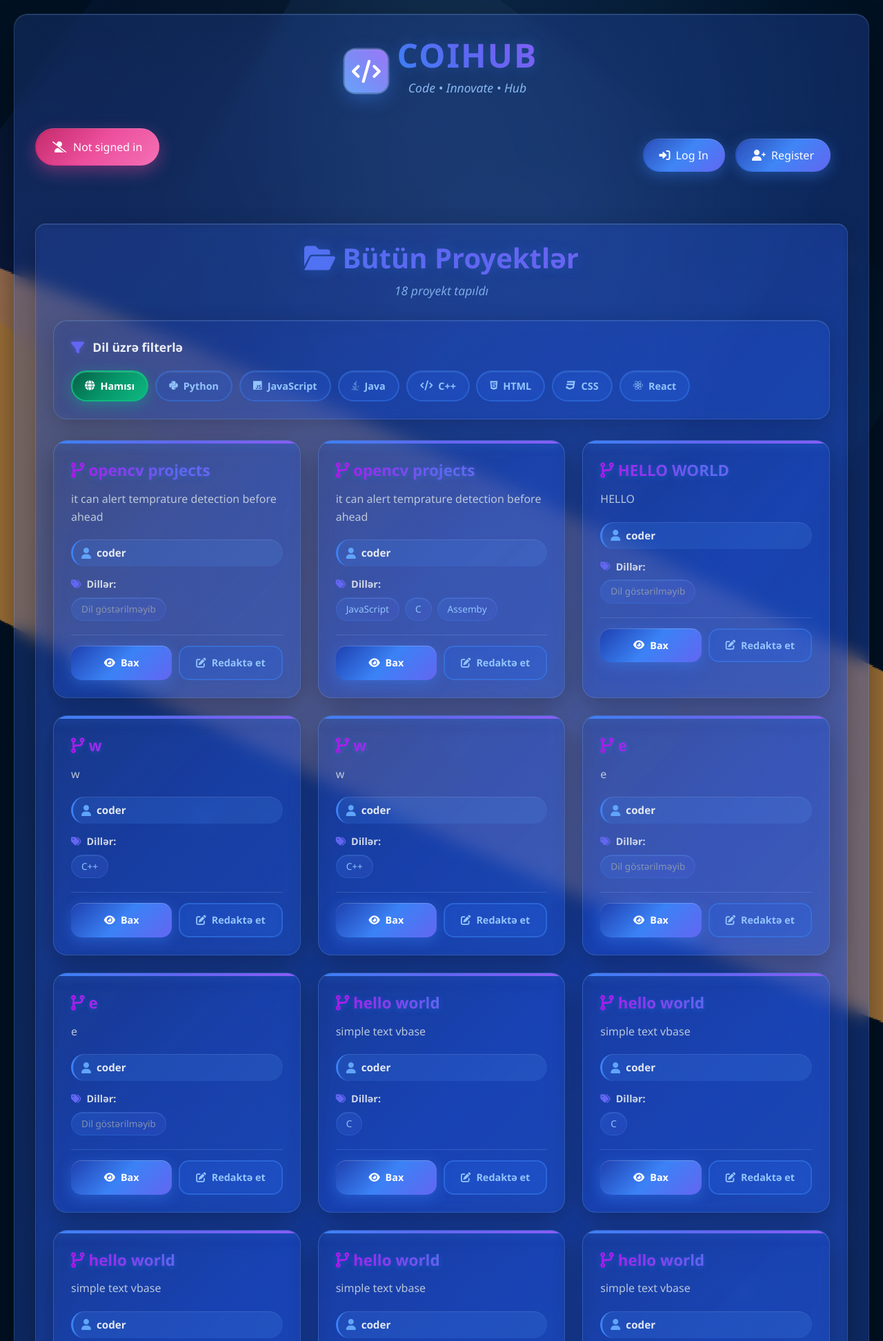
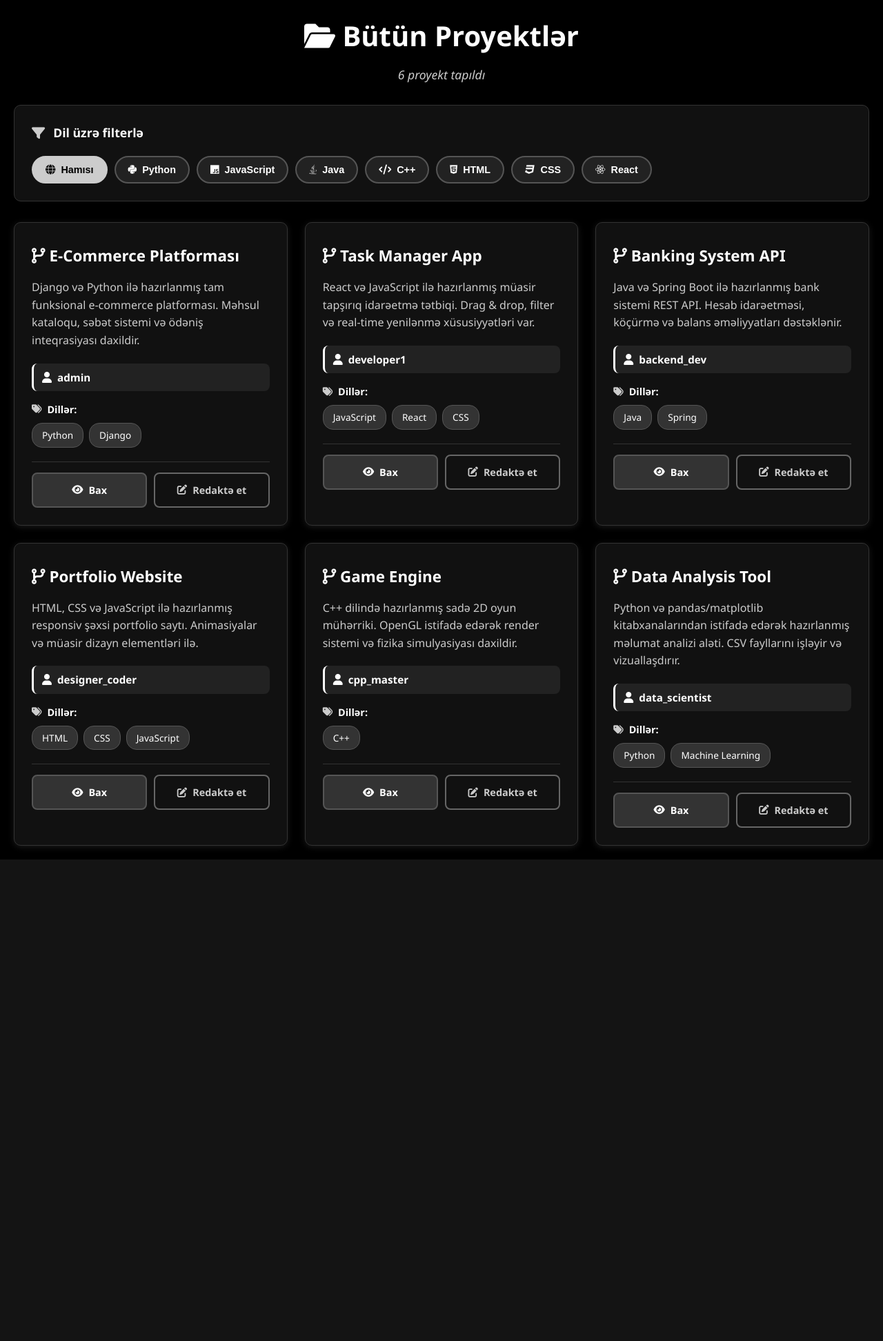
Before and after one commit to codedev0110/COIHUB, a Django app: page / in a window 1280 px wide. Shown: the top 1944 px of the page at 69% size. After the commit the page ends 1246 px from the top, so only its background shows below. Run offline with Django 3.2, Linux system fonts and the light colour scheme; data comes from the database, SQL or seed files in the repository; some libraries are stand-ins or nearby versions.

Commit message:
some design changes(minimalism)

```diff
--- a/auctions/templates/auctions/index.html
+++ b/auctions/templates/auctions/index.html
@@ -1,7 +1,25 @@
-{% extends "auctions/layout.html" %}
+<!DOCTYPE html>
+<html lang="az">
+<head>
+    <meta charset="UTF-8">
+    <meta name="viewport" content="width=device-width, initial-scale=1.0">
+    <title>Bütün Proyektlər</title>
+    <link rel="stylesheet" href="https://cdnjs.cloudflare.com/ajax/libs/font-awesome/6.0.0/css/all.min.css">
+    <style>
+        * {
+            margin: 0;
+            padding: 0;
+            box-sizing: border-box;
+        }
 
-{% block body %}
-<style>
+        body {
+            font-family: 'Segoe UI', Tahoma, Geneva, Verdana, sans-serif;
+            background-color: #000000;
+            color: #ffffff;
+            line-height: 1.6;
+            padding: 20px;
+        }
+
         .projects-grid {
             display: grid;
             grid-template-columns: repeat(auto-fill, minmax(350px, 1fr));
@@ -10,53 +28,31 @@
         }
 
         .project-card {
-        background: linear-gradient(135deg, rgba(30, 58, 138, 0.2) 0%, rgba(29, 78, 216, 0.25) 50%, rgba(37, 99, 235, 0.2) 100%);
-        backdrop-filter: blur(12px);
-        border-radius: 20px;
+            background: #111111;
+            border-radius: 10px;
             padding: 25px;
-        box-shadow:
-            0 10px 40px rgba(0, 0, 0, 0.3),
-            inset 0 1px 0 rgba(255, 255, 255, 0.1);
-        transition: all 0.3s cubic-bezier(0.4, 0, 0.2, 1);
-        border: 1px solid rgba(147, 197, 253, 0.2);
+            box-shadow: 0 2px 10px rgba(255, 255, 255, 0.1);
+            transition: all 0.3s ease;
+            border: 1px solid #333333;
             position: relative;
-        overflow: hidden;
-    }
-
-    .project-card::before {
-        content: '';
-        position: absolute;
-        top: 0;
-        left: 0;
-        width: 100%;
-        height: 4px;
-        background: linear-gradient(45deg, #3b82f6, #6366f1, #8b5cf6);
-        border-radius: 20px 20px 0 0;
-        box-shadow: 0 0 15px rgba(59, 130, 246, 0.6);
         }
 
         .project-card:hover {
-        transform: translateY(-8px) scale(1.02);
-        box-shadow:
-            0 20px 60px rgba(59, 130, 246, 0.4),
-            inset 0 1px 0 rgba(255, 255, 255, 0.2);
-        border-color: rgba(147, 197, 253, 0.4);
+            transform: translateY(-3px);
+            box-shadow: 0 4px 20px rgba(255, 255, 255, 0.15);
+            border-color: #555555;
         }
 
         .project-title {
-        color: rgba(248, 250, 252, 0.95);
+            color: #ffffff;
             font-size: 1.4rem;
             font-weight: 700;
             margin-bottom: 15px;
             margin-top: 5px;
-        background: linear-gradient(45deg, #c606ec, #6366f1, #8b5cf6);
-        -webkit-background-clip: text;
-        -webkit-text-fill-color: transparent;
-        text-shadow: 0 2px 10px rgba(59, 130, 246, 0.3);
         }
 
         .project-desc {
-        color: rgba(203, 213, 225, 0.9);
+            color: #cccccc;
             margin-bottom: 20px;
             line-height: 1.6;
             font-size: 1rem;
@@ -68,19 +64,18 @@
             gap: 8px;
             margin-bottom: 15px;
             padding: 8px 12px;
-        background: linear-gradient(135deg, rgba(59, 130, 246, 0.2) 0%, rgba(96, 165, 250, 0.15) 100%);
-        border-radius: 20px;
-        border-left: 3px solid #3b82f6;
-        box-shadow: inset 0 1px 0 rgba(255, 255, 255, 0.1);
+            background: #222222;
+            border-radius: 8px;
+            border-left: 3px solid #ffffff;
         }
 
         .project-author i {
-        color: #60a5fa;
+            color: #ffffff;
             font-size: 1rem;
         }
 
         .project-author-text {
-        color: rgba(248, 250, 252, 0.9);
+            color: #ffffff;
             font-weight: 600;
             font-size: 0.95rem;
         }
@@ -90,7 +85,7 @@
         }
 
         .languages-label {
-        color: rgba(226, 232, 240, 0.9);
+            color: #ffffff;
             font-weight: 600;
             margin-bottom: 8px;
             display: flex;
@@ -100,7 +95,7 @@
         }
 
         .languages-label i {
-        color: #6366f1;
+            color: #cccccc;
         }
 
         .languages-tags {
@@ -110,23 +105,19 @@
         }
 
         .language-tag {
-        background: linear-gradient(135deg, rgba(59, 130, 246, 0.2) 0%, rgba(99, 102, 241, 0.15) 100%);
-        color: #93c5fd;
+            background: #333333;
+            color: #ffffff;
             padding: 6px 14px;
-        border-radius: 18px;
+            border-radius: 15px;
             font-size: 0.85rem;
             font-weight: 500;
-        border: 1px solid rgba(59, 130, 246, 0.3);
+            border: 1px solid #555555;
             transition: all 0.3s ease;
-        box-shadow: inset 0 1px 0 rgba(255, 255, 255, 0.1);
         }
 
         .language-tag:hover {
-        background: linear-gradient(135deg, rgba(59, 130, 246, 0.3) 0%, rgba(99, 102, 241, 0.25) 100%);
+            background: #444444;
             transform: translateY(-1px);
-        box-shadow:
-            0 5px 15px rgba(59, 130, 246, 0.3),
-            inset 0 1px 0 rgba(255, 255, 255, 0.2);
         }
 
         .project-actions {
@@ -134,13 +125,13 @@
             gap: 10px;
             margin-top: 20px;
             padding-top: 15px;
-        border-top: 1px solid rgba(147, 197, 253, 0.2);
+            border-top: 1px solid #333333;
         }
 
         .action-btn {
             flex: 1;
             padding: 12px 16px;
-        border-radius: 15px;
+            border-radius: 8px;
             border: none;
             font-weight: 600;
             cursor: pointer;
@@ -152,79 +143,55 @@
             justify-content: center;
             gap: 8px;
             font-size: 0.9rem;
-        position: relative;
-        overflow: hidden;
-    }
-
-    .action-btn::before {
-        content: '';
-        position: absolute;
-        top: 0;
-        left: -100%;
-        width: 100%;
-        height: 100%;
-        background: linear-gradient(90deg, transparent, rgba(255, 255, 255, 0.2), transparent);
-        transition: left 0.5s;
-    }
-
-    .action-btn:hover::before {
-        left: 100%;
         }
 
         .btn-primary-custom {
-        background: linear-gradient(135deg, #1e40af 0%, #3b82f6 50%, #6366f1 100%);
-        color: white;
-        box-shadow:
-            0 5px 20px rgba(59, 130, 246, 0.4),
-            inset 0 1px 0 rgba(255, 255, 255, 0.2);
+            background: #333333;
+            color: #ffffff;
+            border: 2px solid #555555;
         }
 
         .btn-outline-custom {
-        background: rgba(59, 130, 246, 0.1);
-        border: 2px solid rgba(59, 130, 246, 0.5);
-        color: #93c5fd;
-        backdrop-filter: blur(5px);
+            background: transparent;
+            border: 2px solid #666666;
+            color: #cccccc;
         }
 
         .action-btn:hover {
             transform: translateY(-2px);
-        box-shadow:
-            0 8px 30px rgba(59, 130, 246, 0.5),
-            inset 0 1px 0 rgba(255, 255, 255, 0.3);
             text-decoration: none;
-        color: white;
+        }
+
+        .btn-primary-custom:hover {
+            background: #555555;
+            color: #ffffff;
+            border-color: #777777;
         }
 
         .btn-outline-custom:hover {
-        background: linear-gradient(135deg, #1e40af 0%, #3b82f6 50%, #6366f1 100%);
-        color: white;
-        border-color: #3b82f6;
+            background: #444444;
+            color: #ffffff;
+            border-color: #888888;
         }
 
         .no-projects {
             text-align: center;
             padding: 60px 20px;
-        color: rgba(203, 213, 225, 0.8);
+            color: #cccccc;
             font-size: 1.2rem;
-        background: linear-gradient(135df, rgba(30, 58, 138, 0.15) 0%, rgba(29, 78, 216, 0.2) 50%, rgba(37, 99, 235, 0.15) 100%);
-        border-radius: 20px;
-        backdrop-filter: blur(8px);
-        border: 1px solid rgba(147, 197, 253, 0.2);
-        box-shadow:
-            0 8px 32px rgba(0, 0, 0, 0.2),
-            inset 0 1px 0 rgba(255, 255, 255, 0.1);
+            background: #111111;
+            border-radius: 10px;
+            border: 1px solid #333333;
         }
 
         .no-projects i {
             font-size: 3rem;
-        color: #6366f1;
+            color: #666666;
             margin-bottom: 20px;
-        opacity: 0.8;
-        filter: drop-shadow(0 0 10px rgba(99, 102, 241, 0.5));
         }
 
         .no-projects h3 {
-        color: rgba(248, 250, 252, 0.9);
+            color: #ffffff;
             margin-bottom: 15px;
         }
 
@@ -234,32 +201,25 @@
         }
 
         .projects-header h2 {
-        background: linear-gradient(45deg, #3b82f6, #6366f1, #8b5cf6);
-        -webkit-background-clip: text;
-        -webkit-text-fill-color: transparent;
+            color: #ffffff;
             font-size: 2.5rem;
             font-weight: bold;
             margin-bottom: 10px;
-        text-shadow: 0 0 20px rgba(59, 130, 246, 0.3);
         }
 
         .projects-count {
-        color: rgba(147, 197, 253, 0.8);
+            color: #cccccc;
             font-style: italic;
             font-size: 1.1rem;
         }
 
         /* Filter section styles */
         .filter-section {
-        background: linear-gradient(135deg, rgba(30, 58, 138, 0.2) 0%, rgba(29, 78, 216, 0.25) 50%, rgba(37, 99, 235, 0.2) 100%);
-        backdrop-filter: blur(12px);
-        border-radius: 20px;
+            background: #111111;
+            border-radius: 10px;
             padding: 25px;
             margin-bottom: 30px;
-        border: 1px solid rgba(147, 197, 253, 0.2);
-        box-shadow:
-            0 8px 32px rgba(0, 0, 0, 0.2),
-            inset 0 1px 0 rgba(255, 255, 255, 0.1);
+            border: 1px solid #333333;
         }
 
         .filter-header {
@@ -267,15 +227,14 @@
             align-items: center;
             gap: 12px;
             margin-bottom: 20px;
-        color: rgba(248, 250, 252, 0.95);
+            color: #ffffff;
             font-weight: 700;
             font-size: 1.1rem;
         }
 
         .filter-header i {
-        color: #6366f1;
+            color: #cccccc;
             font-size: 1.2rem;
-        filter: drop-shadow(0 0 5px rgba(99, 102, 241, 0.5));
         }
 
         .language-filters {
@@ -287,10 +246,10 @@
 
         .filter-btn {
             padding: 10px 18px;
-        border-radius: 25px;
-        border: 2px solid rgba(59, 130, 246, 0.4);
-        background: rgba(59, 130, 246, 0.1);
-        color: #93c5fd;
+            border-radius: 20px;
+            border: 2px solid #555555;
+            background: #222222;
+            color: #ffffff;
             font-weight: 600;
             cursor: pointer;
             transition: all 0.3s ease;
@@ -298,78 +257,48 @@
             display: flex;
             align-items: center;
             gap: 8px;
-        backdrop-filter: blur(5px);
-        position: relative;
-        overflow: hidden;
-        box-shadow: inset 0 1px 0 rgba(255, 255, 255, 0.1);
-    }
-
-    .filter-btn::before {
-        content: '';
-        position: absolute;
-        top: 0;
-        left: -100%;
-        width: 100%;
-        height: 100%;
-        background: linear-gradient(90deg, transparent, rgba(255, 255, 255, 0.1), transparent);
-        transition: left 0.5s;
-    }
-
-    .filter-btn:hover::before {
-        left: 100%;
         }
 
         .filter-btn:hover {
-        background: linear-gradient(135deg, rgba(59, 130, 246, 0.2) 0%, rgba(99, 102, 241, 0.15) 100%);
+            background: #333333;
             transform: translateY(-2px);
-        border-color: #3b82f6;
-        box-shadow:
-            0 5px 20px rgba(59, 130, 246, 0.3),
-            inset 0 1px 0 rgba(255, 255, 255, 0.2);
+            border-color: #666666;
         }
 
         .filter-btn.active {
-        background: linear-gradient(135deg, #1e40af 0%, #3b82f6 50%, #6366f1 100%);
-        color: white;
-        border-color: #3b82f6;
-        box-shadow:
-            0 5px 20px rgba(59, 130, 246, 0.4),
-            inset 0 1px 0 rgba(255, 255, 255, 0.2);
+            background: #ffffff;
+            color: #000000;
+            border-color: #ffffff;
         }
 
         .filter-btn.all-filter {
-        background: linear-gradient(135deg, rgba(16, 185, 129, 0.1) 0%, rgba(6, 182, 212, 0.1) 100%);
-        border-color: rgba(16, 185, 129, 0.4);
-        color: #6ee7b7;
+            background: #222222;
+            border-color: #666666;
+            color: #ffffff;
         }
 
         .filter-btn.all-filter:hover {
-        background: linear-gradient(135deg, rgba(16, 185, 129, 0.2) 0%, rgba(6, 182, 212, 0.15) 100%);
-        border-color: #10b981;
+            background: #333333;
+            border-color: #777777;
         }
 
         .filter-btn.all-filter.active {
-        background: linear-gradient(135deg, #065f46 0%, #059669 50%, #10b981 100%);
-        color: white;
-        border-color: #10b981;
-        box-shadow:
-            0 5px 20px rgba(16, 185, 129, 0.4),
-            inset 0 1px 0 rgba(255, 255, 255, 0.2);
+            background: #cccccc;
+            color: #000000;
+            border-color: #cccccc;
         }
 
         .clear-filters {
-        background: linear-gradient(135df, rgba(239, 68, 68, 0.1) 0%, rgba(248, 113, 113, 0.1) 100%);
-        color: #fca5a5;
-        border-color: rgba(239, 68, 68, 0.4);
+            background: #222222;
+            color: #cccccc;
+            border-color: #555555;
         }
 
         .clear-filters:hover {
-        background: linear-gradient(135deg, #dc2626 0%, #ef4444 50%, #f87171 100%);
-        color: white;
+            background: #333333;
+            color: #ffffff;
             transform: translateY(-2px);
-        box-shadow:
-            0 5px 20px rgba(239, 68, 68, 0.4),
-            inset 0 1px 0 rgba(255, 255, 255, 0.2);
+            border-color: #666666;
         }
 
         /* Hide/show animation for filtered projects */
@@ -394,6 +323,10 @@
 
         /* Responsive design */
         @media (max-width: 768px) {
+            body {
+                padding: 15px;
+            }
+
             .projects-grid {
                 grid-template-columns: 1fr;
                 gap: 20px;
@@ -424,20 +357,22 @@
             .filter-section {
                 padding: 20px;
             }
+
+            .projects-header h2 {
+                font-size: 2rem;
+            }
         }
     </style>
-
+</head>
+<body>
     <div class="projects-header">
         <h2><i class="fas fa-folder-open"></i> Bütün Proyektlər</h2>
-    {% if projects %}
         <p class="projects-count">
-            <span id="total-count">{{ projects|length }}</span> proyekt tapıldı
+            <span id="total-count">6</span> proyekt tapıldı
         </p>
-    {% endif %}
     </div>
 
     <!-- Language Filter Section -->
-{% if projects %}
     <div class="filter-section">
         <div class="filter-header">
             <i class="fas fa-filter"></i>
@@ -449,17 +384,6 @@
                 Hamısı
             </button>
 
-        {% comment %}
-        <!-- Backend-də bu şəkildə unique language-ləri göndərmək lazımdır -->
-        {% for language in unique_languages %}
-        <button class="filter-btn" data-language="{{ language.name }}">
-            <i class="fas fa-code"></i>
-            {{ language.name }}
-        </button>
-        {% endfor %}
-        {% endcomment %}
-
-        <!-- Demo üçün statik dillər -->
             <button class="filter-btn" data-language="Python">
                 <i class="fab fa-python"></i>
                 Python
@@ -495,23 +419,20 @@
             </button>
         </div>
     </div>
-{% endif %}
 
-{% if projects %}
     <div class="projects-grid" id="projects-grid">
-        {% for project in projects %}
-            <div class="project-card"
-                 data-languages="{% for language in project.languages.all %}{{ language.name }}{% if not forloop.last %},{% endif %}{% endfor %}">
+        <!-- Sample Project Cards -->
+        <div class="project-card" data-languages="Python,Django">
             <h2 class="project-title">
                 <i class="fas fa-code-branch"></i>
-                    {{ project.title }}
+                E-Commerce Platforması
             </h2>
 
-                <p class="project-desc">{{ project.description|truncatewords:20 }}</p>
+            <p class="project-desc">Django və Python ilə hazırlanmış tam funksional e-commerce platforması. Məhsul kataloqu, səbət sistemi və ödəniş inteqrasiyası daxildir.</p>
 
             <div class="project-author">
                 <i class="fas fa-user"></i>
-                    <span class="project-author-text">{{ project.author.username }}</span>
+                <span class="project-author-text">admin</span>
             </div>
 
             <div class="project-languages">
@@ -520,16 +441,13 @@
                     Dillər:
                 </div>
                 <div class="languages-tags">
-                        {% for language in project.languages.all %}
-                            <span class="language-tag">{{ language.name }}</span>
-                        {% empty %}
-                            <span class="language-tag" style="color: rgba(156, 163, 175, 0.8);">Dil göstərilməyib</span>
-                        {% endfor %}
+                    <span class="language-tag">Python</span>
+                    <span class="language-tag">Django</span>
                 </div>
             </div>
 
             <div class="project-actions">
-                    <a href="{% url 'view_project' project_id=project.id %}" class="action-btn btn-primary-custom">
+                <a href="#" class="action-btn btn-primary-custom">
                     <i class="fas fa-eye"></i> Bax
                 </a>
                 <a href="#" class="action-btn btn-outline-custom">
@@ -537,15 +455,178 @@
                 </a>
             </div>
         </div>
-        {% endfor %}
+
+        <div class="project-card" data-languages="JavaScript,React,CSS">
+            <h2 class="project-title">
+                <i class="fas fa-code-branch"></i>
+                Task Manager App
+            </h2>
+
+            <p class="project-desc">React və JavaScript ilə hazırlanmış müasir tapşırıq idarəetmə tətbiqi. Drag & drop, filter və real-time yenilənmə xüsusiyyətləri var.</p>
+
+            <div class="project-author">
+                <i class="fas fa-user"></i>
+                <span class="project-author-text">developer1</span>
             </div>
-{% else %}
-    <div class="no-projects">
-        <i class="fas fa-folder-open"></i>
-        <h3>Heç bir proyekt tapılmadı</h3>
-        <p>İlk proyektinizi yaradın ki, burada görünsün!</p>
+
+            <div class="project-languages">
+                <div class="languages-label">
+                    <i class="fas fa-tags"></i>
+                    Dillər:
                 </div>
-{% endif %}
+                <div class="languages-tags">
+                    <span class="language-tag">JavaScript</span>
+                    <span class="language-tag">React</span>
+                    <span class="language-tag">CSS</span>
+                </div>
+            </div>
+
+            <div class="project-actions">
+                <a href="#" class="action-btn btn-primary-custom">
+                    <i class="fas fa-eye"></i> Bax
+                </a>
+                <a href="#" class="action-btn btn-outline-custom">
+                    <i class="fas fa-edit"></i> Redaktə et
+                </a>
+            </div>
+        </div>
+
+        <div class="project-card" data-languages="Java,Spring">
+            <h2 class="project-title">
+                <i class="fas fa-code-branch"></i>
+                Banking System API
+            </h2>
+
+            <p class="project-desc">Java və Spring Boot ilə hazırlanmış bank sistemi REST API. Hesab idarəetməsi, köçürmə və balans əməliyyatları dəstəklənir.</p>
+
+            <div class="project-author">
+                <i class="fas fa-user"></i>
+                <span class="project-author-text">backend_dev</span>
+            </div>
+
+            <div class="project-languages">
+                <div class="languages-label">
+                    <i class="fas fa-tags"></i>
+                    Dillər:
+                </div>
+                <div class="languages-tags">
+                    <span class="language-tag">Java</span>
+                    <span class="language-tag">Spring</span>
+                </div>
+            </div>
+
+            <div class="project-actions">
+                <a href="#" class="action-btn btn-primary-custom">
+                    <i class="fas fa-eye"></i> Bax
+                </a>
+                <a href="#" class="action-btn btn-outline-custom">
+                    <i class="fas fa-edit"></i> Redaktə et
+                </a>
+            </div>
+        </div>
+
+        <div class="project-card" data-languages="HTML,CSS,JavaScript">
+            <h2 class="project-title">
+                <i class="fas fa-code-branch"></i>
+                Portfolio Website
+            </h2>
+
+            <p class="project-desc">HTML, CSS və JavaScript ilə hazırlanmış responsiv şəxsi portfolio saytı. Animasiyalar və müasir dizayn elementləri ilə.</p>
+
+            <div class="project-author">
+                <i class="fas fa-user"></i>
+                <span class="project-author-text">designer_coder</span>
+            </div>
+
+            <div class="project-languages">
+                <div class="languages-label">
+                    <i class="fas fa-tags"></i>
+                    Dillər:
+                </div>
+                <div class="languages-tags">
+                    <span class="language-tag">HTML</span>
+                    <span class="language-tag">CSS</span>
+                    <span class="language-tag">JavaScript</span>
+                </div>
+            </div>
+
+            <div class="project-actions">
+                <a href="#" class="action-btn btn-primary-custom">
+                    <i class="fas fa-eye"></i> Bax
+                </a>
+                <a href="#" class="action-btn btn-outline-custom">
+                    <i class="fas fa-edit"></i> Redaktə et
+                </a>
+            </div>
+        </div>
+
+        <div class="project-card" data-languages="C++">
+            <h2 class="project-title">
+                <i class="fas fa-code-branch"></i>
+                Game Engine
+            </h2>
+
+            <p class="project-desc">C++ dilində hazırlanmış sadə 2D oyun mühərriki. OpenGL istifadə edərək render sistemi və fizika simulyasiyası daxildir.</p>
+
+            <div class="project-author">
+                <i class="fas fa-user"></i>
+                <span class="project-author-text">cpp_master</span>
+            </div>
+
+            <div class="project-languages">
+                <div class="languages-label">
+                    <i class="fas fa-tags"></i>
+                    Dillər:
+                </div>
+                <div class="languages-tags">
+                    <span class="language-tag">C++</span>
+                </div>
+            </div>
+
+            <div class="project-actions">
+                <a href="#" class="action-btn btn-primary-custom">
+                    <i class="fas fa-eye"></i> Bax
+                </a>
+                <a href="#" class="action-btn btn-outline-custom">
+                    <i class="fas fa-edit"></i> Redaktə et
+                </a>
+            </div>
+        </div>
+
+        <div class="project-card" data-languages="Python,Machine Learning">
+            <h2 class="project-title">
+                <i class="fas fa-code-branch"></i>
+                Data Analysis Tool
+            </h2>
+
+            <p class="project-desc">Python və pandas/matplotlib kitabxanalarından istifadə edərək hazırlanmış məlumat analizi aləti. CSV fayllarını işləyir və vizuallaşdırır.</p>
+
+            <div class="project-author">
+                <i class="fas fa-user"></i>
+                <span class="project-author-text">data_scientist</span>
+            </div>
+
+            <div class="project-languages">
+                <div class="languages-label">
+                    <i class="fas fa-tags"></i>
+                    Dillər:
+                </div>
+                <div class="languages-tags">
+                    <span class="language-tag">Python</span>
+                    <span class="language-tag">Machine Learning</span>
+                </div>
+            </div>
+
+            <div class="project-actions">
+                <a href="#" class="action-btn btn-primary-custom">
+                    <i class="fas fa-eye"></i> Bax
+                </a>
+                <a href="#" class="action-btn btn-outline-custom">
+                    <i class="fas fa-edit"></i> Redaktə et
+                </a>
+            </div>
+        </div>
+    </div>
 
     <script>
     document.addEventListener('DOMContentLoaded', function() {
@@ -656,5 +737,5 @@ document.addEventListener('DOMContentLoaded', function() {
         }
     });
     </script>
-
-{% endblock %}
+</body>
+</html>
```
Lines whose indentation alone changed are shown as unchanged.
